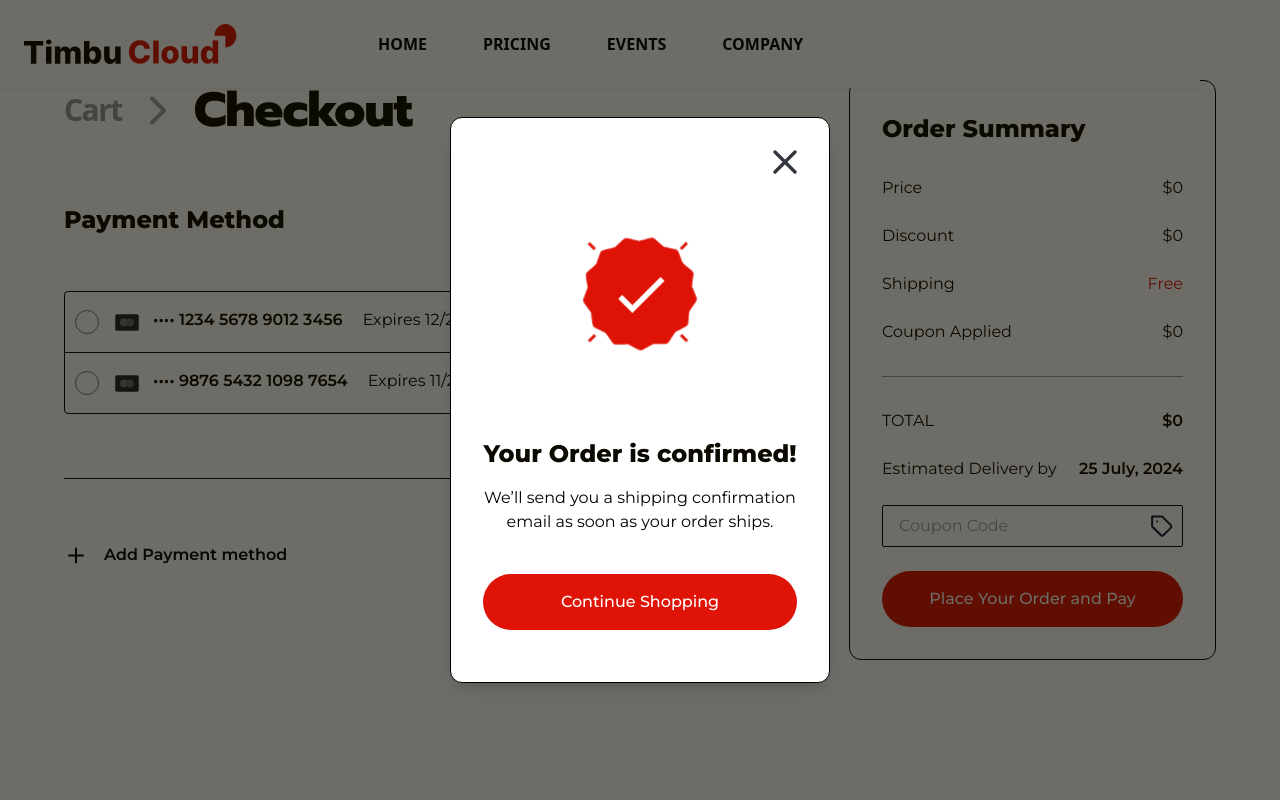
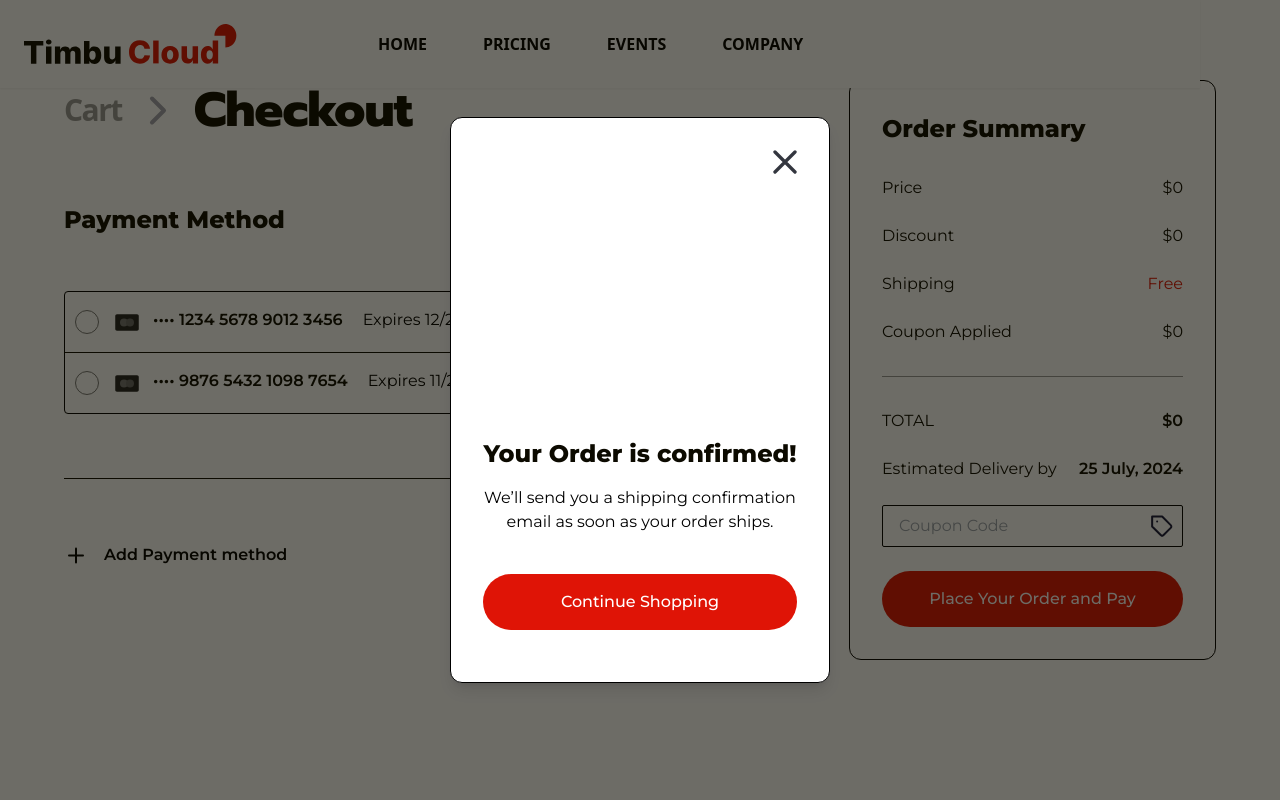
Before and after one commit to ruxy1212/teleport-pd, a React (Vite) app: page /checkout in a window 1280 px wide. Both pictures are taken after a click on the button "Place Your Order and Pay". Shown: the top 800 px of the page. Built offline with nearby package versions, Linux system fonts and the light colour scheme.

Commit message:
Changed animated success icon

```diff
--- a/src/components/Modal.jsx
+++ b/src/components/Modal.jsx
@@ -4,7 +4,7 @@ import Close from "../assets/img/icons/Close.svg";
 export default function Modal({children, open, setOpen}){
     return (
         <div className={`${open?'flex':'hidden'} fixed top-0 left-0 w-screen h-screen z-[90] bg-pd-black/60 justify-center items-center`}>
-            <div className="max-h-[90vh] overflow-y-scroll shadow-lg border border-black border-solid bg-pd-white rounded-xl w-[380px] max-w-[90%] mx-auto">
+            <div className="max-h-[95vh] overflow-y-auto shadow-lg border border-black border-solid bg-pd-white rounded-xl w-[380px] max-w-[90%] mx-auto">
                 <div className="p-8 leading-[150%]">
                     <div className="flex justify-end">
                         <button onClick={()=>setOpen(false)}>
--- a/src/components/parts/ShowSuccess.jsx
+++ b/src/components/parts/ShowSuccess.jsx
@@ -1,4 +1,5 @@
-import tick from "../../assets/img/icons/tick.svg";
+import { Link } from 'react-router-dom';
+import tick from "../../assets/img/icons/tick_red.gif";
 
 export default function ShowSuccess() {
   return (
@@ -7,7 +8,7 @@ export default function ShowSuccess() {
         <h3 className="mt-12 md:mt-16 pd-h3 leading-8 text-center text-pd-black">Your Order is confirmed!</h3>
         <p className="pd-p mt-4 text-base leading-6 text-center text-black">We’ll send you a shipping confirmation email as soon as your order
         ships.</p>
-        <button className="mt-10 mb-5 py-4 px-10 flex items-center justify-center gap-2 bg-pd-red text-pd-white rounded-[3.25rem] font-medium pd-button font-montserrat">Continue Shopping</button>
+        <Link to="/" className="mt-10 mb-5 py-4 px-10 flex items-center justify-center gap-2 bg-pd-red text-pd-white rounded-[3.25rem] font-medium pd-button font-montserrat">Continue Shopping</Link>
     </div>
   );
 }
```
Also changed, not shown: src/assets/img/icons/tick.gif (added), src/assets/img/icons/tick_red.gif (added).
